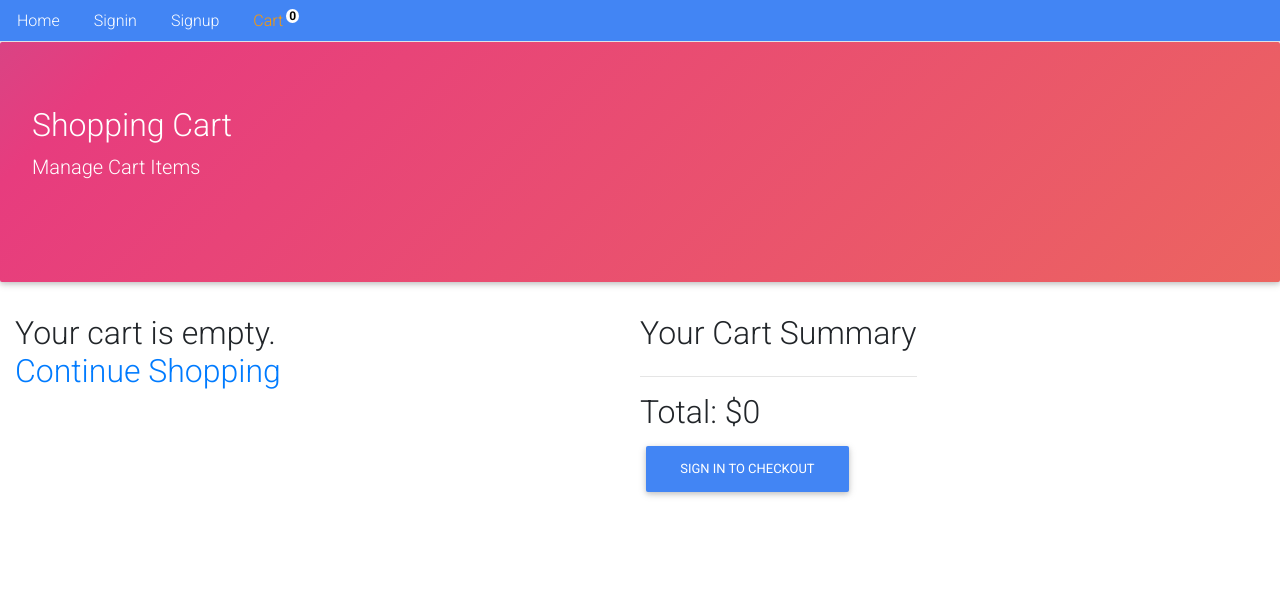
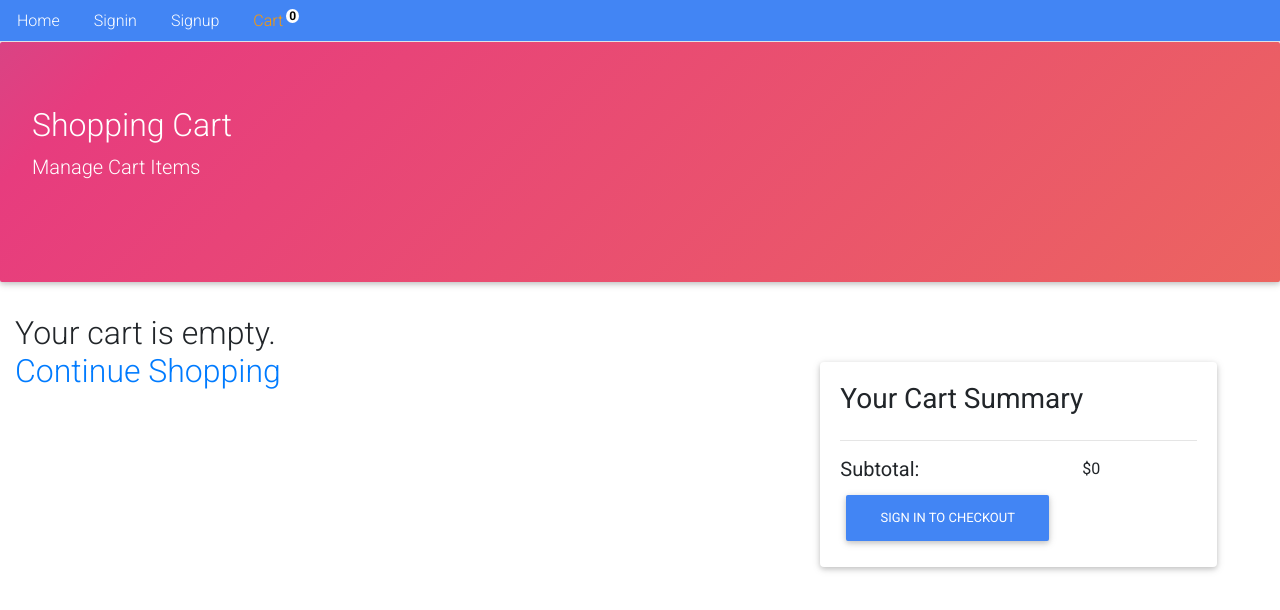
Before and after one commit to IT17167192/fashion-store-client, a React (Create React App) app: page /cart in a window 1280 px wide. Shown: the top 610 px of the page. Built offline with nearby package versions, Linux system fonts and the light colour scheme.

Commit message:
card view created for subtotal

```diff
--- a/src/core/Cart.js
+++ b/src/core/Cart.js
@@ -16,7 +16,7 @@ const Cart = () => {
     const showItems = items => {
         return (
             <div>
-                <h2>Your cart have {`${items.length}`} items</h2>
+                <h3>Your cart have {`${items.length}`} items</h3>
                 <hr/>
                 {items.map((product, i) => (
                     <Card
@@ -38,15 +38,22 @@ const Cart = () => {
     return (
         <Layout title="Shopping Cart" description="Manage Cart Items" className="container-fluid">
             <div className="row">
-                <div className="col-6">
-                    {items.length > 0 ? showItems(items) : showNoItems()}
+                    <div className="col-5">
+                        {items.length > 0 ? showItems(items) : showNoItems()}
+                    </div>
+
+                    <div className="col-4 ml-auto mr-5 my-5">
+                        <div className="card">
+                            <div className="card-body">
+                                <div>
+                                    <h3 className="mb-4">Your Cart Summary</h3>
+                                    <hr/>
+                                    <Checkout products={items}/>
+                                </div>
+                            </div>
+                        </div>
+                    </div>
                 </div>
-                <div>
-                    <h2 className="mb-4">Your Cart Summary</h2>
-                    <hr />
-                    <Checkout products={items} />
-                </div>
-            </div>
         </Layout>
     );
 };
--- a/src/core/Checkout.js
+++ b/src/core/Checkout.js
@@ -22,11 +22,19 @@ const Checkout = ({products}) => {
         )
     };
 
-    return <div>
-        <h2>Total: ${getTotal()}</h2>
-
-        {showCheckout()}
-    </div>
+    return (
+        <div>
+            <div className="row">
+                <div className="col-sm-5">
+                    <h5>Subtotal: </h5>
+                </div>
+                <div className="col-sm-4 text-right">
+                    ${getTotal()}
+                </div>
+            </div>
+            {showCheckout()}
+        </div>
+    )
 };
 
 export default Checkout;
```
